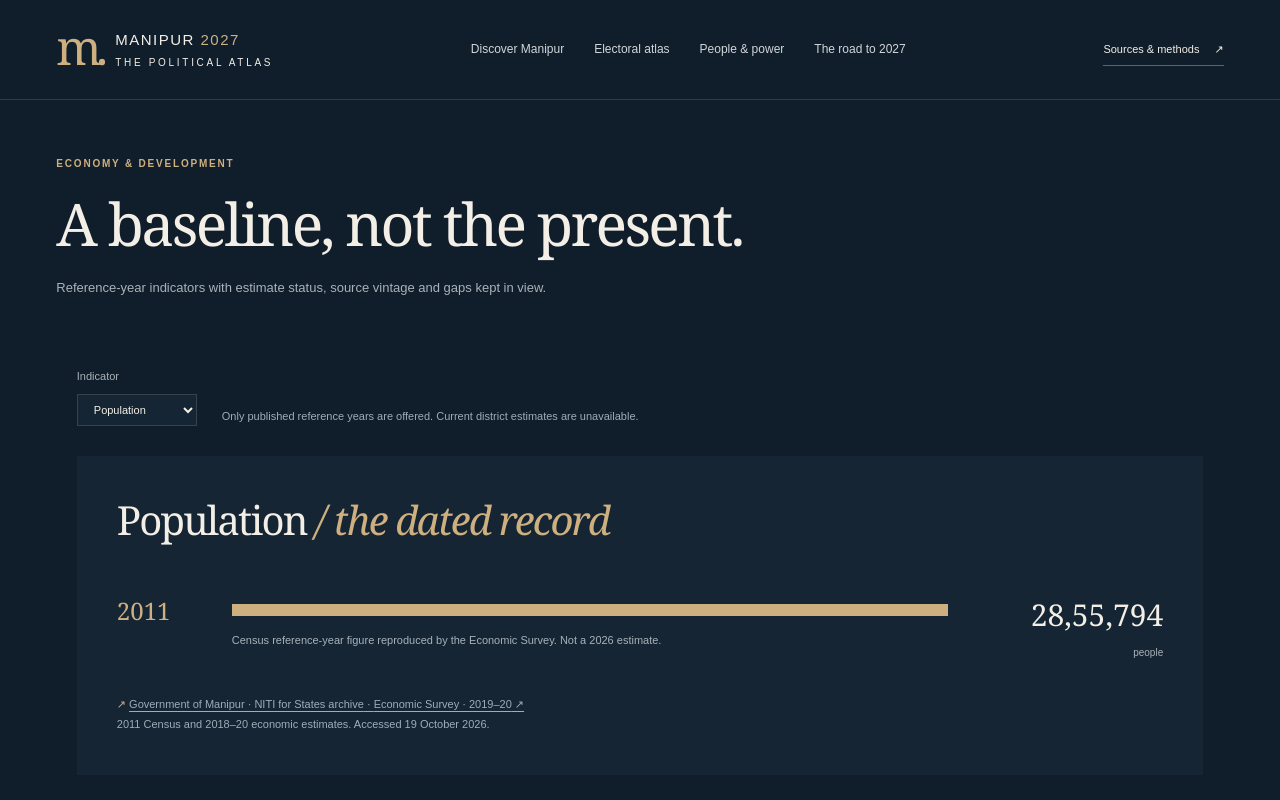
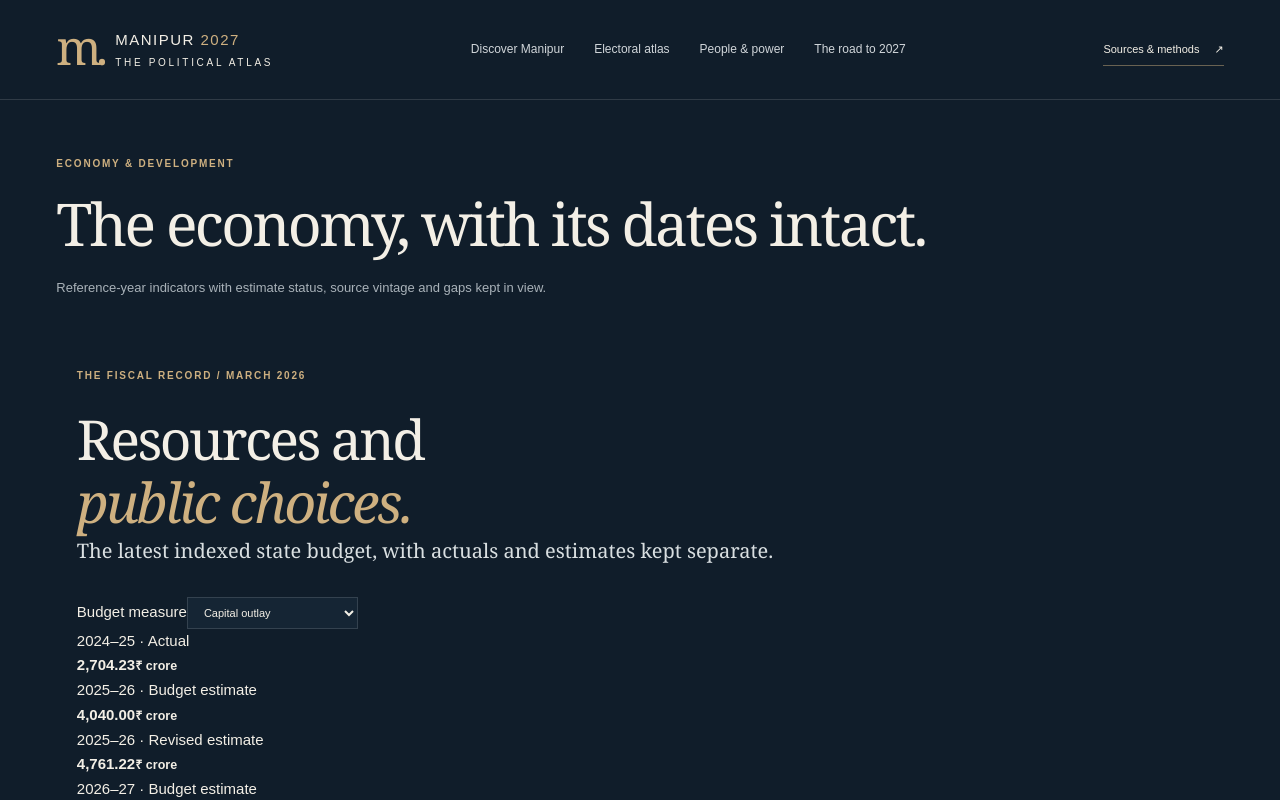
Before and after one commit to ethereum007/manipur, a Next.js app: page /development in a window 1280 px wide. Shown: the top 800 px of the page. Built offline with nearby package versions, Linux system fonts and the light colour scheme; a web font is replaced by a local one.

Commit message:
Add primary-source 2026–27 fiscal explorer with explicit estimate status

```diff
--- /dev/null
+++ b/data/research/budget-2026.json
@@ -0,0 +1,95 @@
+{
+  "title": "Manipur Budget at a Glance 2026–27",
+  "source": "https://manipur.gov.in/wp-content/uploads/2026/03/Budget-At-A-Glance-2026-27.pdf",
+  "publisher": "Government of Manipur",
+  "published": "March 2026",
+  "accessed": "2026-10-19",
+  "pdfPage": 3,
+  "printedPage": 1,
+  "unit": "₹ crore",
+  "periods": [
+    {
+      "id": "2024-25-actual",
+      "label": "2024–25 · Actual"
+    },
+    {
+      "id": "2025-26-be",
+      "label": "2025–26 · Budget estimate"
+    },
+    {
+      "id": "2025-26-re",
+      "label": "2025–26 · Revised estimate"
+    },
+    {
+      "id": "2026-27-be",
+      "label": "2026–27 · Budget estimate"
+    }
+  ],
+  "metrics": [
+    {
+      "id": "revenue-receipts",
+      "label": "Revenue receipts",
+      "values": [
+        16775.6,
+        21438.54,
+        22835.48,
+        23102.44
+      ]
+    },
+    {
+      "id": "own-tax",
+      "label": "Own tax revenue",
+      "values": [
+        1611.74,
+        1900.77,
+        1934.09,
+        2437.42
+      ]
+    },
+    {
+      "id": "central-taxes",
+      "label": "Share in central taxes",
+      "values": [
+        9214.14,
+        10184.7,
+        10038.7,
+        9554.36
+      ]
+    },
+    {
+      "id": "central-grants",
+      "label": "Grants from Centre",
+      "values": [
+        5473.21,
+        9051.21,
+        10412.69,
+        10660.66
+      ]
+    },
+    {
+      "id": "revenue-expenditure",
+      "label": "Revenue expenditure",
+      "values": [
+        15662.82,
+        19495.85,
+        20767.83,
+        19807.23
+      ]
+    },
+    {
+      "id": "capital-outlay",
+      "label": "Capital outlay",
+      "values": [
+        2704.23,
+        4040,
+        4761.22,
+        4716.32
+      ]
+    }
+  ],
+  "notes": [
+    "BE and RE are estimates, not expenditure achieved. A comparison between estimates does not measure delivery.",
+    "Capital outlay is shown separately from capital expenditure, which also includes debt repayments and other items.",
+    "These are aggregate state finances, not constituency-level service outcomes. Nominal values are not inflation adjusted."
+  ]
+}
--- a/data/research/notes.json
+++ b/data/research/notes.json
@@ -85,6 +85,13 @@
       "title": "Nongthombam Biren Singh · 2022 affidavit transcription",
       "url": "https://www.myneta.info/manipur2022/candidate.php?candidate_id=37",
       "reference": "2022 self-declaration; secondary transcription"
+    },
+    {
+      "id": "budget-glance-2026",
+      "publisher": "Government of Manipur",
+      "title": "Budget at a Glance · 2026–27",
+      "url": "https://manipur.gov.in/wp-content/uploads/2026/03/Budget-At-A-Glance-2026-27.pdf",
+      "reference": "March 2026; state fiscal actuals, budget estimates and revised estimates"
     }
   ],
   "geography": [
--- a/src/app/development/page.tsx
+++ b/src/app/development/page.tsx
@@ -1,3 +1,4 @@
+import {FiscalExplorer} from "@/components/fiscal-explorer";
 import { PageIntro } from "@/components/ui";
 import { DevelopmentExplorer } from "@/components/development-explorer";
 export const metadata = { title: "Economy & development" };
@@ -6,10 +7,10 @@ export default function Development() {
     <>
       <PageIntro
         label="ECONOMY & DEVELOPMENT"
-        title="A baseline, not the present."
+        title="The economy, with its dates intact."
         description="Reference-year indicators with estimate status, source vintage and gaps kept in view."
       />
-      <DevelopmentExplorer />
+      <FiscalExplorer /><DevelopmentExplorer />
     </>
   );
 }
```
Also changed, not shown: src/components/fiscal-explorer.tsx (added, +1 -0 lines).
